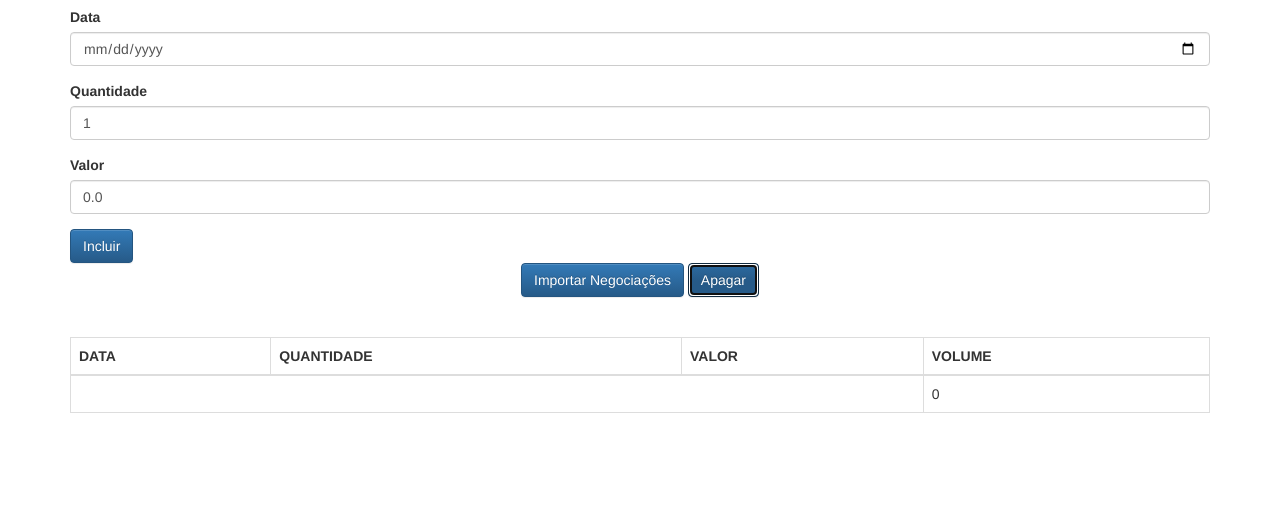
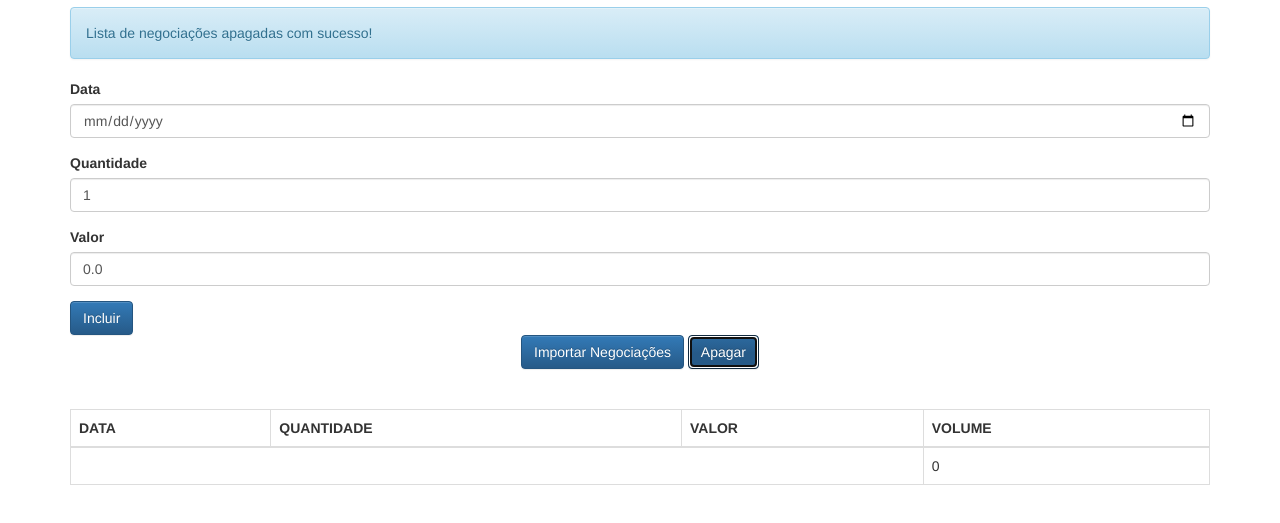
Before and after one commit to marvinsiq/curso-javascript-avancado, a plain HTML site: page javascript-avancado-i-aula1/aluraframe/client/index.html in a window 1280 px wide. Both pictures are taken after a click on the button "Apagar". Shown: the part 63-586 px from the top of the page. Drawn offline with Linux system fonts and the light colour scheme.

Commit message:
Módulo 2

```diff
--- a/javascript-avancado-i-aula1/aluraframe/client/index.html
+++ b/javascript-avancado-i-aula1/aluraframe/client/index.html
@@ -37,7 +37,7 @@
         <button class="btn btn-primary text-center" type="button">
             Importar Negociações
         </button>
-        <button class="btn btn-primary text-center" type="button">
+        <button onclick="negociacaoController.apagar()" class="btn btn-primary text-center" type="button">
             Apagar
         </button>
     </div>
@@ -49,6 +49,8 @@
     <script src="js/app/models/Negociacao.js"></script>
     <script src="js/app/models/ListaNegociacoes.js"></script>
     <script src="js/app/models/Mensagem.js"></script>
+
+    <script src="js/app/services/ProxyFactory.js"></script>
 
     <script src="js/app/helpers/DateHelper.js"></script>
 
--- a/javascript-avancado-i-aula1/aluraframe/client/js/app/controlers/NegociacaoController.js
+++ b/javascript-avancado-i-aula1/aluraframe/client/js/app/controlers/NegociacaoController.js
@@ -6,12 +6,24 @@ class NegociacaoController {
         this._inputData = $('#data');
         this._inputQuantidade = $('#quantidade');
         this._inputValor = $('#valor');
-        this._listaNegociacoes = new ListaNegociacoes();
+        //this._listaNegociacoes = new ListaNegociacoes(model => this._negociacoesView.update(model));
+
+        this._listaNegociacoes = ProxyFactory.create(
+            new ListaNegociacoes(),
+            ['adiciona', 'limpa'],
+            model => this._negociacoesView.update(model))
+        ;
 
         this._negociacoesView = new NegociacoesView($('#negociacoes-view'));
         this._negociacoesView.update(this._listaNegociacoes);
 
-        this._mensagem = new Mensagem();
+        this._mensagem = ProxyFactory.create(
+            new Mensagem(),
+            ['texto'],
+            model => this._mensagemView.update(model))
+        ;
+
+
         this._mensagemView = new MensagemView($('#mensagem-view'));
         this._mensagemView.update(this._mensagem);
     }
@@ -21,13 +33,14 @@ class NegociacaoController {
         event.preventDefault();
 
         this._listaNegociacoes.adiciona(this._criaNegociacao());
-
         this._mensagem.texto = "Negociação cadastrada com sucesso!";
-        this._mensagemView.update(this._mensagem);
-
-        this._negociacoesView.update(this._listaNegociacoes);
 
         this._limpaFormulario();
+    }
+
+    apagar(event) {
+        this._listaNegociacoes.limpa();
+        this._mensagem.texto = "Lista de negociações apagadas com sucesso!";
     }
 
     _criaNegociacao() {
--- a/javascript-avancado-i-aula1/aluraframe/client/js/app/models/ListaNegociacoes.js
+++ b/javascript-avancado-i-aula1/aluraframe/client/js/app/models/ListaNegociacoes.js
@@ -11,4 +11,8 @@ class ListaNegociacoes {
     get negociacoes() {
         return [].concat(this._negociacoes);
     }
+
+    limpa() {
+        this._negociacoes = [];
+    }
 }
--- /dev/null
+++ b/javascript-avancado-i-aula1/aluraframe/client/js/app/services/ProxyFactory.js
@@ -0,0 +1,34 @@
+class ProxyFactory {
+
+    static create(objeto, props, acao) {
+
+        return new Proxy(objeto, {
+
+            get(target, prop, receiver) {
+
+                if (props.includes(prop) && ProxyFactory._ehFuncao(target[prop])) {
+
+                    return function () {
+
+                        console.log(`a propriedade "${prop}" foi interceptada`);
+                        Reflect.apply(target[prop], target, arguments);
+                        return acao(target);
+                    };
+                }
+                return Reflect.get(target, prop, receiver);
+            },
+
+            set(target, prop, value, receiver) {
+                if (props.includes(prop)) {
+                    target[prop] = value;
+                    acao(target);
+                }
+                return Reflect.set(target, prop, value, receiver);
+            }
+        });
+    }
+
+    static _ehFuncao(func) {
+        return typeof (func) == typeof (Function);
+    }
+}
```
